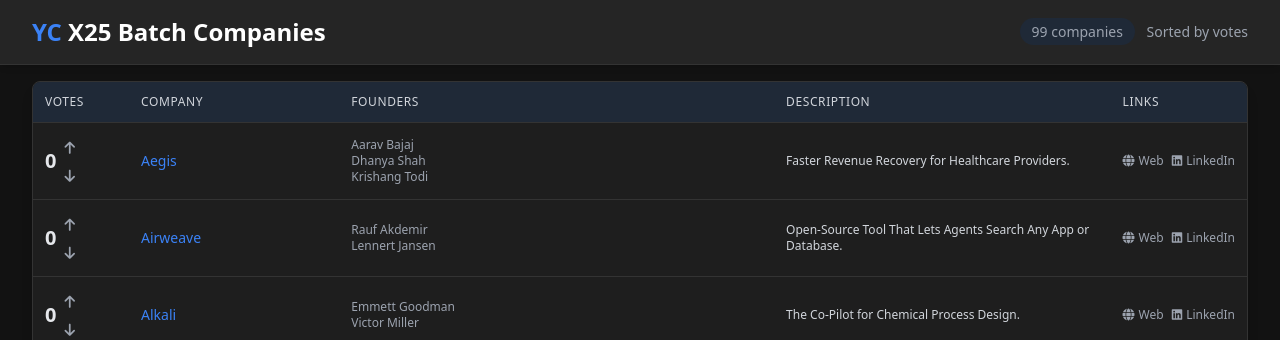
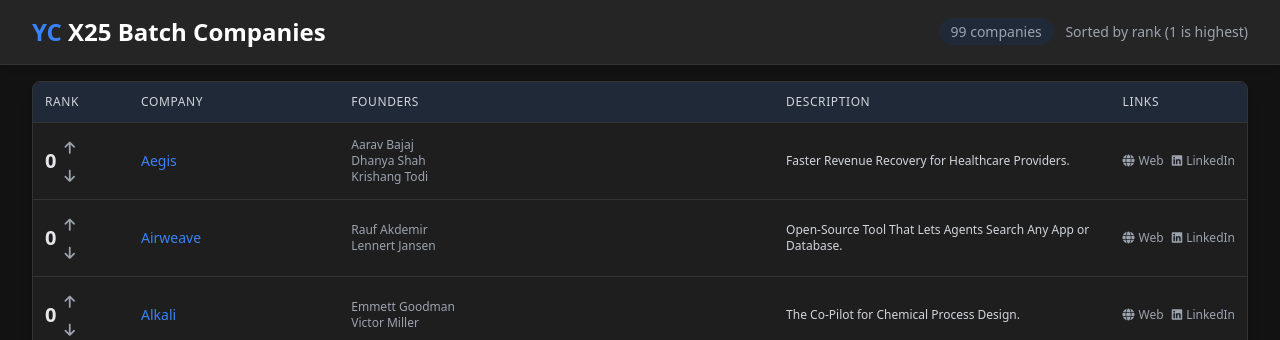
Before and after one commit to d3ming/ycx25-voter, a FastAPI app: page / in a window 1280 px wide. Shown: the top 340 px of the page. Run offline with FastAPI, Linux system fonts and the light colour scheme; some libraries are stand-ins or nearby versions.

Commit message:
Transform the voting system into a ranking system for companies
Refactors the voting system to a ranking system, sorting companies by rank (lowest first) instead of votes in `main.py`, `static/js/app.js`, and `templates/index.html`.

Replit-Commit-Author: Agent
Replit-Commit-Session-Id: bc2d202b-487b-4c16-8516-30fbc4159fad
Replit-Commit-Screenshot-Url: https://storage.googleapis.com/screenshot-production-us-central1/3533372c-d471-4845-9a9f-ff61515497c6/405f4b34-053e-4174-a670-83dbaf433982.jpg

```diff
--- a/main.py
+++ b/main.py
@@ -142,8 +142,8 @@ async def home(request: Request, db: Session = Depends(get_db)):
     # Get companies from database
     companies = get_companies_from_db(db)
 
-    # Sort companies by votes (highest first)
-    sorted_companies = sorted(companies, key=lambda x: x['rank'], reverse=True)
+    # Sort companies by rank (lowest first - 1 is the highest rank)
+    sorted_companies = sorted(companies, key=lambda x: x['rank'] if x['rank'] > 0 else float('inf'))
 
     return templates.TemplateResponse(
         "index.html",
--- a/static/js/app.js
+++ b/static/js/app.js
@@ -1,24 +1,48 @@
-// Function to handle voting through AJAX
-async function handleVote(companyId, voteType) {
+// Function to handle ranking through AJAX
+async function handleRank(companyId, rankType) {
     try {
-        // Get the current vote count element
-        const voteDisplayElement = document.getElementById(`voteDisplay${companyId}`);
+        // Get the current rank element
+        const rankDisplayElement = document.getElementById(`voteDisplay${companyId}`);
 
-        // Get current vote value
-        const currentVotes = parseInt(voteDisplayElement.textContent || '0', 10);
+        // Get current rank value
+        const currentRank = parseInt(rankDisplayElement.textContent || '0', 10);
 
         // Update UI immediately for responsive feel (optimistic update)
-        const newVotes = voteType === 'up' ? currentVotes + 1 : Math.max(0, currentVotes - 1);
-        voteDisplayElement.textContent = newVotes;
+        // For ranking, "promote" means decreasing the number (better rank), "demote" means increasing
+        let newRank;
+        if (rankType === 'promote') {
+            // Don't allow rank below 1 (1 is the highest rank)
+            newRank = Math.max(1, currentRank - 1);
+        } else {
+            // For demote, increase the rank number
+            newRank = currentRank + 1;
+        }
+
+        // If the optimistic update didn't change anything, don't continue
+        if (newRank === currentRank) {
+            // Can't promote any higher than 1
+            if (rankType === 'promote') {
+                rankDisplayElement.classList.add('vote-updated');
+                setTimeout(() => {
+                    rankDisplayElement.classList.remove('vote-updated');
+                }, 500);
+            }
+            return;
+        }
+
+        // Update the display right away
+        rankDisplayElement.textContent = newRank;
 
         // Show feedback animation right away
-        voteDisplayElement.classList.add('vote-updated');
+        rankDisplayElement.classList.add('vote-updated');
         setTimeout(() => {
-            voteDisplayElement.classList.remove('vote-updated');
+            rankDisplayElement.classList.remove('vote-updated');
         }, 500);
 
-        // Determine the endpoint based on vote type
-        const endpoint = voteType === 'up' ? `/upvote/${companyId}` : `/downvote/${companyId}`;
+        // Determine the endpoint based on rank change type
+        // We'll reuse the upvote/downvote endpoints but with inverted logic
+        // Since lower rank is better, promote = downvote and demote = upvote
+        const endpoint = rankType === 'promote' ? `/downvote/${companyId}` : `/upvote/${companyId}`;
 
         // Make API call in background
         const response = await fetch(endpoint, {
@@ -30,22 +54,22 @@ async function handleVote(companyId, voteType) {
         });
 
         if (response.ok) {
-            // Get the actual updated vote count from server
+            // Get the actual updated rank from server
             const data = await response.json();
 
             // Update to server value (only if different from our optimistic update)
-            if (data.votes !== newVotes) {
-                voteDisplayElement.textContent = data.votes;
+            if (data.votes !== newRank) {
+                rankDisplayElement.textContent = data.votes;
             }
         } else {
             // If there was an error, rollback to original value
-            console.error('Error updating vote:', response.statusText);
-            voteDisplayElement.textContent = currentVotes;
+            console.error('Error updating rank:', response.statusText);
+            rankDisplayElement.textContent = currentRank;
 
             // Show error indicator
-            voteDisplayElement.classList.add('vote-error');
+            rankDisplayElement.classList.add('vote-error');
             setTimeout(() => {
-                voteDisplayElement.classList.remove('vote-error');
+                rankDisplayElement.classList.remove('vote-error');
             }, 500);
         }
     } catch (error) {
--- a/templates/index.html
+++ b/templates/index.html
@@ -119,7 +119,7 @@
             </h1>
             <div class="text-sm text-gray-400">
                 <span class="bg-dark-accent rounded-full px-3 py-1">{{ companies|length }} companies</span>
-                <span class="ml-2">Sorted by votes</span>
+                <span class="ml-2">Sorted by rank (1 is highest)</span>
             </div>
         </div>
     </header>
@@ -131,7 +131,7 @@
                     <thead class="bg-dark-accent">
                         <tr>
                             <th scope="col" class="px-3 py-3 text-left text-xs font-medium text-gray-300 uppercase tracking-wider w-24 sticky top-0">
-                                Votes
+                                Rank
                             </th>
                             <th scope="col" class="px-3 py-3 text-left text-xs font-medium text-gray-300 uppercase tracking-wider sticky top-0">
                                 Company
@@ -159,10 +159,10 @@
                                         <span id="voteDisplay{{ company.id }}" class="font-semibold text-xl text-gray-200 cursor-pointer hover:text-accent-blue transition-colors duration-200" onclick="showVoteInput('{{ company.id }}')">{{ company.rank }}</span>
                                     </div>
                                     <div class="flex flex-col space-y-1 ml-2">
-                                        <button onclick="handleVote('{{ company.id }}', 'up')" class="text-gray-400 hover:text-accent-green focus:outline-none transition-colors duration-200" title="Upvote">
+                                        <button onclick="handleRank('{{ company.id }}', 'promote')" class="text-gray-400 hover:text-accent-green focus:outline-none transition-colors duration-200" title="Promote (Lower Rank Number)">
                                             <i class="fas fa-arrow-up text-sm"></i>
                                         </button>
-                                        <button onclick="handleVote('{{ company.id }}', 'down')" class="text-gray-400 hover:text-accent-red focus:outline-none transition-colors duration-200" title="Downvote">
+                                        <button onclick="handleRank('{{ company.id }}', 'demote')" class="text-gray-400 hover:text-accent-red focus:outline-none transition-colors duration-200" title="Demote (Higher Rank Number)">
                                             <i class="fas fa-arrow-down text-sm"></i>
                                         </button>
                                     </div>
```
